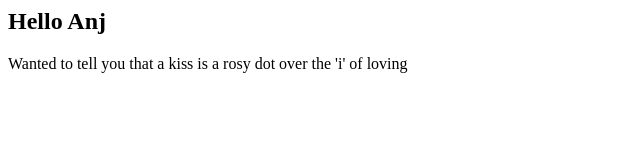
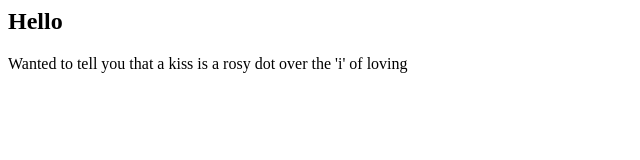
Before and after one commit to Kyeal/webproject, a plain HTML site: page index.html in a window 1280 px wide. Shown: the full height of the page, 0-640 px from the left. Drawn offline with Linux system fonts and the light colour scheme.

Commit message:
Update index.html

```diff
--- a/index.html
+++ b/index.html
@@ -5,7 +5,7 @@ A Simple HTML Document
 </title>
 </head>
 <body>
-<h2>Hello Anj </h2>
+<h2>Hello</h2>
 <p>Wanted to tell you that a kiss is a rosy dot over the 'i' of loving </p>
 </body>
 </html>
```
